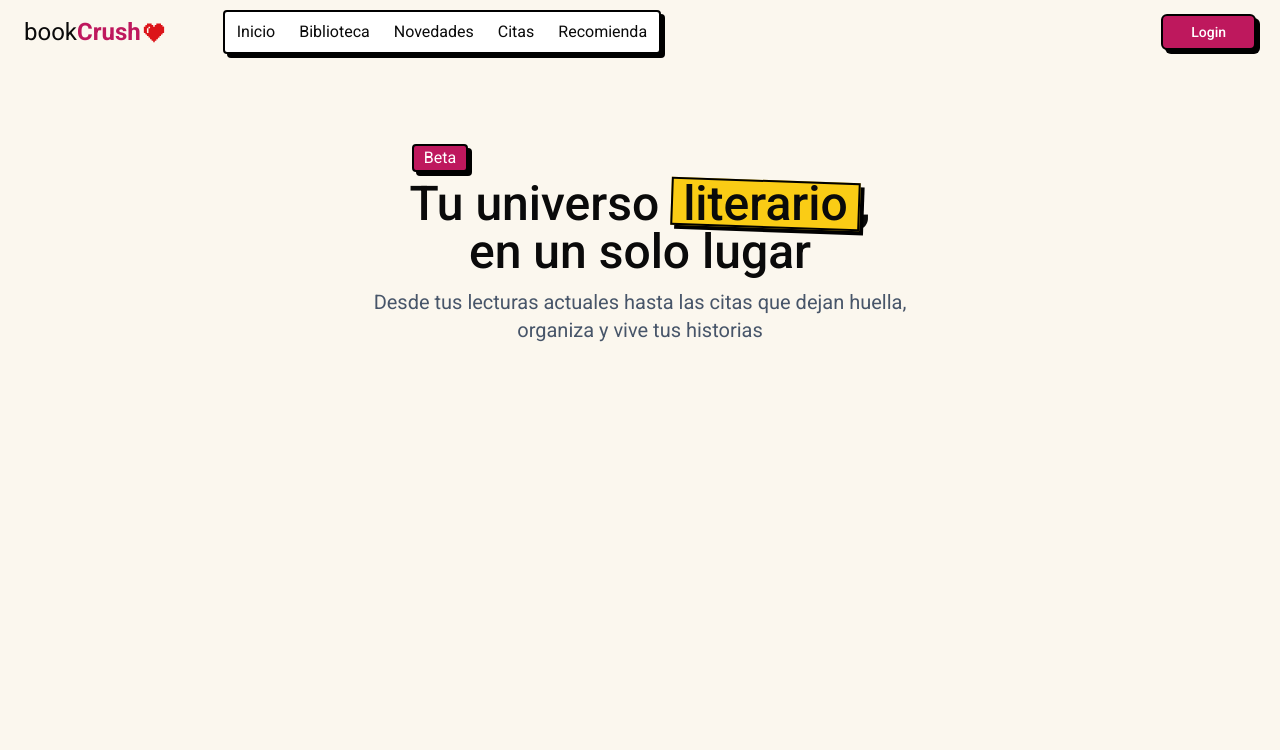
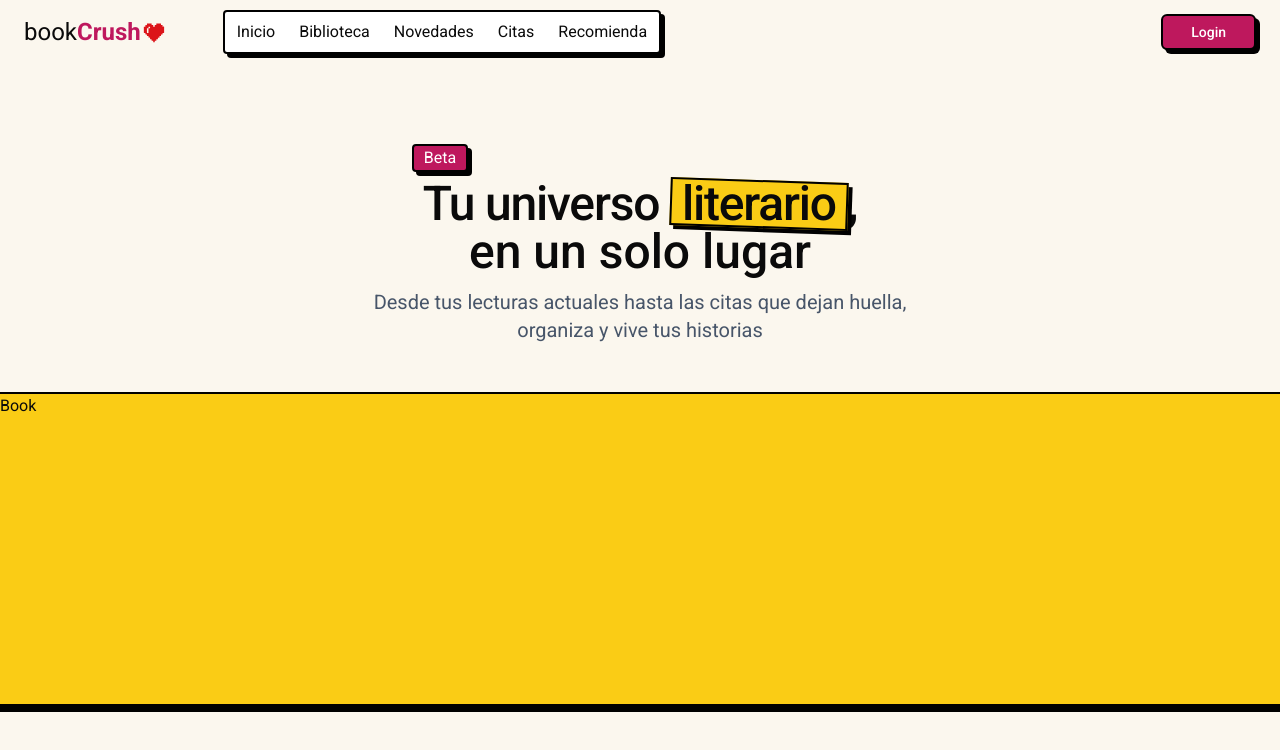
Before and after one commit to mdgdeveloper/bookcrush, a Next.js app: page / in a window 1280 px wide. Shown: the top 750 px of the page. Built offline with nearby package versions, Linux system fonts and the light colour scheme.

Commit message:
feat(currentbook): updated currentBook component

```diff
--- a/app/page.tsx
+++ b/app/page.tsx
@@ -1,3 +1,4 @@
+import CurrentBook from "@/components/CurrentBook";
 import Hero from "@/components/Hero";
 import NavBar from "@/components/navbar/NavBar"
 
@@ -8,6 +9,9 @@ export default function Home() {
       <div>
         <Hero />
       </div>
+      <div className="mt-12">
+        <CurrentBook />
+      </div>
     </div>
   );
 }
--- a/components/CurrentBook.tsx
+++ b/components/CurrentBook.tsx
@@ -1,6 +1,13 @@
 const CurrentBook = () => {
     return (
-        <div>CurrentBook</div>
+        <div className="min-h-80 bg-yellow-400 border-b-8 border-black border-t-2">
+            <div className="container mx-auto">
+                <div>
+                    Book
+                </div>
+            </div>
+
+        </div>
     )
 }
 export default CurrentBook
--- a/components/Hero.tsx
+++ b/components/Hero.tsx
@@ -6,11 +6,11 @@ const Hero = () => {
                     <div className="w-full mb-2 ml-36">
                         <div className="text-center text-white rounded-sm border-2 border-black shadow-[4px_4px_0px_0px_rgba(0,0,0,1)] bg-pink-700 w-14">Beta</div>
                     </div>
-                    <div className="text-5xl font-medium">Tu universo <span className="relative inline-block">
+                    <div className="text-5xl font-medium tracking-tight">Tu universo <span className="relative inline-block">
                         <span className="absolute inset-0 bg-yellow-400 border-2 border-black shadow-[4px_4px_0px_0px_rgba(0,0,0,1)] transform rotate-2"></span>
                         <span className="relative z-10 px-3 py-1">literario</span>
                     </span>,</div>
-                    <div className="text-5xl font-medium">en un solo lugar</div>
+                    <div className="text-5xl font-medium tracking">en un solo lugar</div>
                     <div className="mt-3 text-xl text-center text-slate-600">Desde tus lecturas actuales hasta las citas que dejan huella, organiza y vive tus historias</div>
                 </div>
             </div>
```
